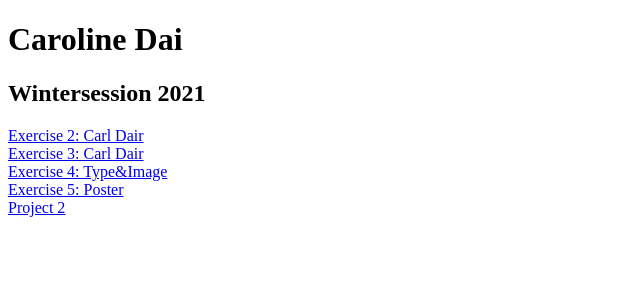
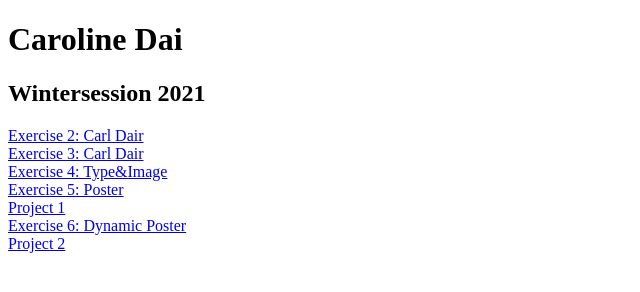
Before and after one commit to cdai-wd/wsweb, a plain HTML site: page index.html in a window 1280 px wide. Shown: the whole page, without its empty margins (0-640 px from the left). Drawn offline with Linux system fonts and the light colour scheme.

Commit message:
Update index.html

```diff
--- a/index.html
+++ b/index.html
@@ -12,6 +12,10 @@
   <br>
   <a href="_____">Exercise 5: Poster</a>
   <br>
+  <a href="____">Project 1</a>
+  <br>
+  <a href="____">Exercise 6: Dynamic Poster</a>
+  <br>
   <a href="____">Project 2</a>
 </body>
 </html>
```
